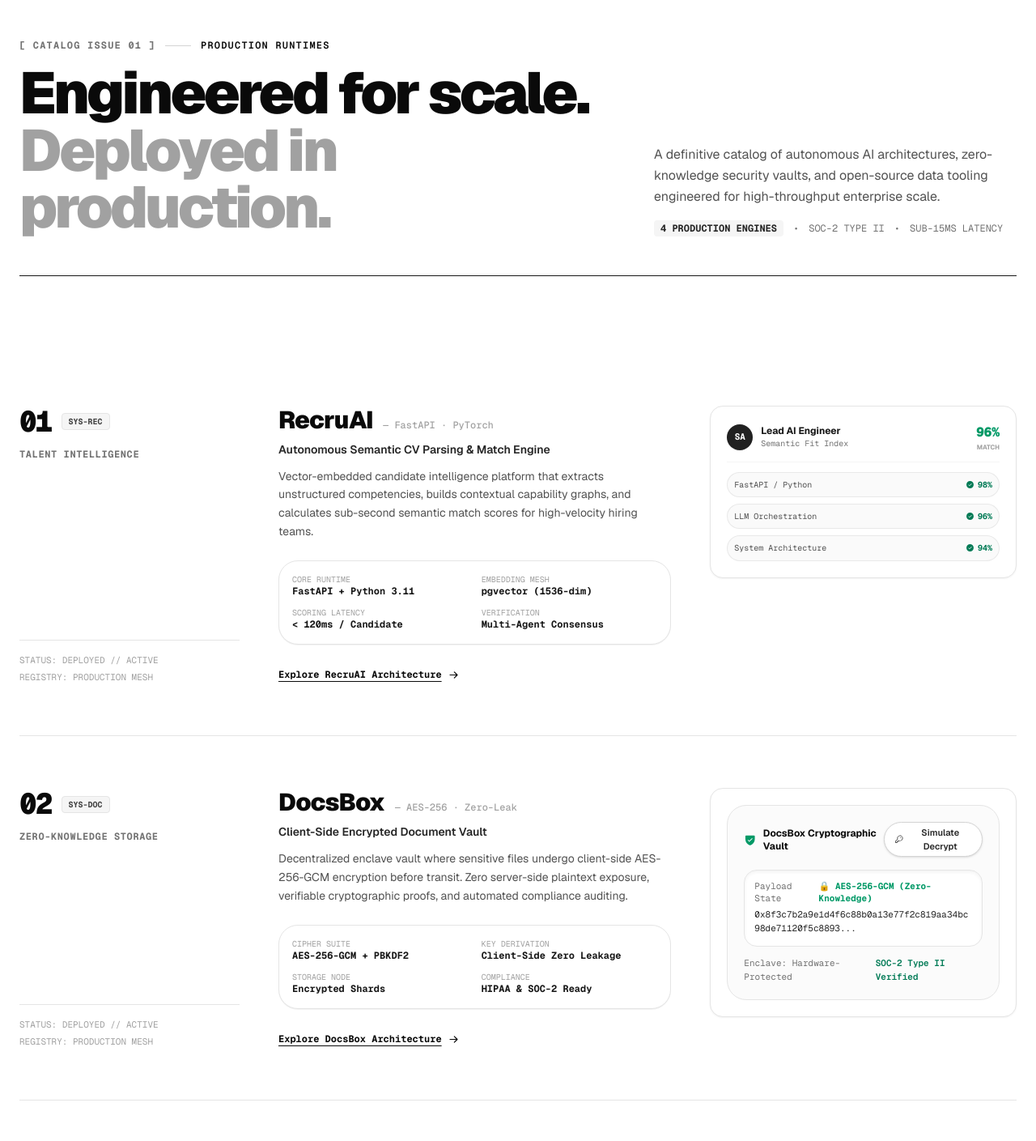
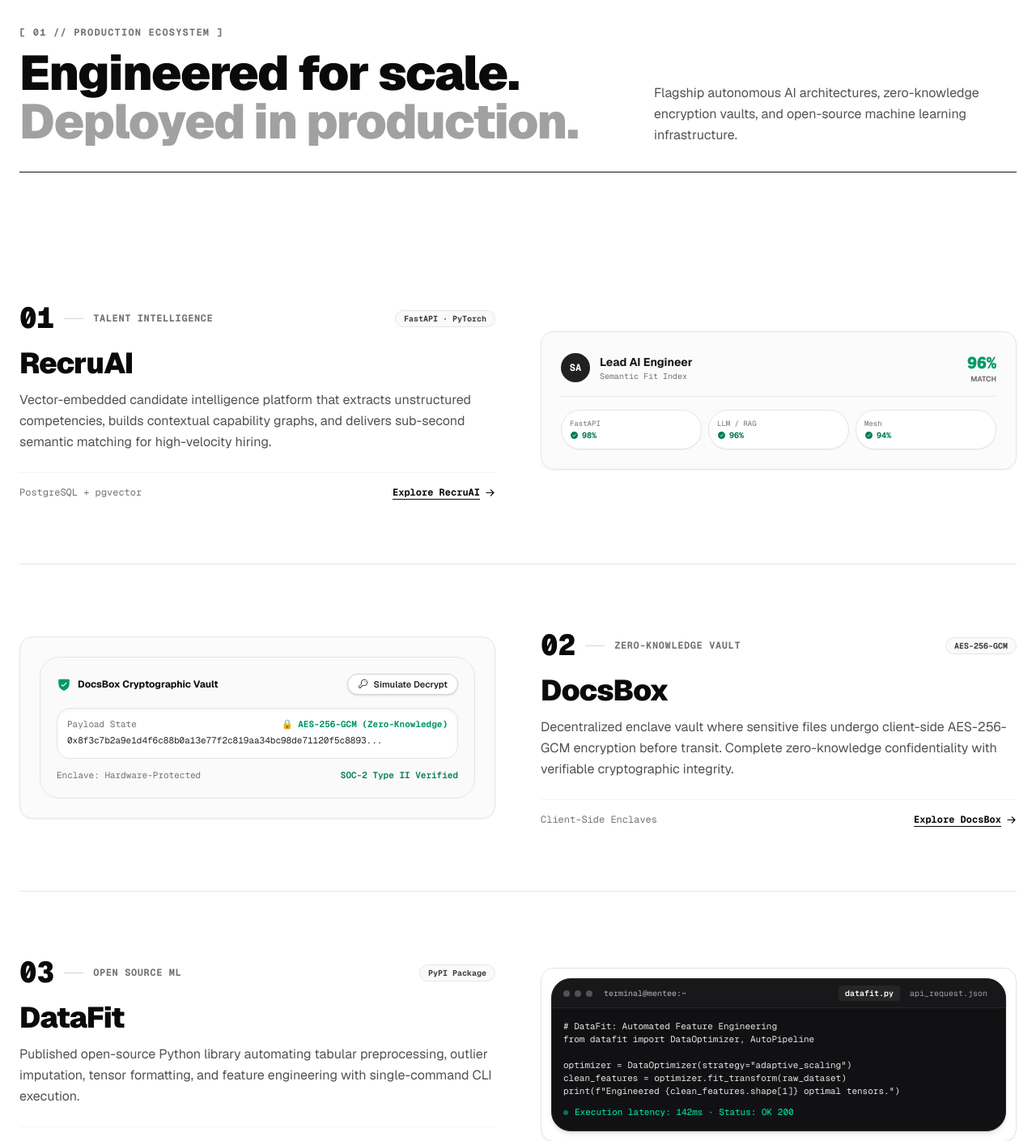
Before and after one commit to SayyadAdeel-a/mentee-landing-page, a Next.js app: page / in a window 1280 px wide. Shown: the part 880-2289 px from the top of the page at 81% size. Built offline with nearby package versions, Linux system fonts and the light colour scheme.

Commit message:
feat(products): implement minimal alternating zigzag editorial layout without boxed cards

```diff
--- a/src/components/ProductBento.tsx
+++ b/src/components/ProductBento.tsx
@@ -8,9 +8,8 @@ import {
   Eye,
   CheckCircle,
   ArrowRight,
-  Sparkle,
-  Pulse,
-  ArrowUpRight
+  ArrowUpRight,
+  Pulse
 } from "@phosphor-icons/react";
 import Link from "next/link";
 import { Reveal } from "@/components/Reveal";
@@ -20,248 +19,192 @@ import { SecurityVisualizer } from "@/components/ui/SecurityVisualizer";
 const products = [
   {
     index: "01",
-    code: "SYS-REC",
     title: "RecruAI",
     category: "Talent Intelligence",
-    tagline: "Autonomous Semantic CV Parsing & Match Engine",
     description:
-      "Vector-embedded candidate intelligence platform that extracts unstructured competencies, builds contextual capability graphs, and calculates sub-second semantic match scores for high-velocity hiring teams.",
-    specs: [
-      { label: "Core Runtime", value: "FastAPI + Python 3.11" },
-      { label: "Embedding Mesh", value: "pgvector (1536-dim)" },
-      { label: "Scoring Latency", value: "< 120ms / Candidate" },
-      { label: "Verification", value: "Multi-Agent Consensus" },
-    ],
+      "Vector-embedded candidate intelligence platform that extracts unstructured competencies, builds contextual capability graphs, and delivers sub-second semantic matching for high-velocity hiring.",
     badge: "FastAPI · PyTorch",
+    runtime: "PostgreSQL + pgvector",
     linkHref: "/products",
-    linkText: "Explore RecruAI Architecture",
+    linkText: "Explore RecruAI",
     previewType: "recruai",
   },
   {
     index: "02",
-    code: "SYS-DOC",
     title: "DocsBox",
-    category: "Zero-Knowledge Storage",
-    tagline: "Client-Side Encrypted Document Vault",
+    category: "Zero-Knowledge Vault",
     description:
-      "Decentralized enclave vault where sensitive files undergo client-side AES-256-GCM encryption before transit. Zero server-side plaintext exposure, verifiable cryptographic proofs, and automated compliance auditing.",
-    specs: [
-      { label: "Cipher Suite", value: "AES-256-GCM + PBKDF2" },
-      { label: "Key Derivation", value: "Client-Side Zero Leakage" },
-      { label: "Storage Node", value: "Encrypted Shards" },
-      { label: "Compliance", value: "HIPAA & SOC-2 Ready" },
-    ],
-    badge: "AES-256 · Zero-Leak",
+      "Decentralized enclave vault where sensitive files undergo client-side AES-256-GCM encryption before transit. Complete zero-knowledge confidentiality with verifiable cryptographic integrity.",
+    badge: "AES-256-GCM",
+    runtime: "Client-Side Enclaves",
     linkHref: "/products",
-    linkText: "Explore DocsBox Architecture",
+    linkText: "Explore DocsBox",
     previewType: "docsbox",
   },
   {
     index: "03",
-    code: "SYS-DAT",
     title: "DataFit",
-    category: "Open Source Tooling",
-    tagline: "Automated Tabular Cleaning & Tensor Formatting",
+    category: "Open Source ML",
     description:
-      "Published open-source Python library automating tabular data preprocessing. Handles missingness heuristics, tensor formatting, categorical encoding, and feature extraction with single-command CLI execution.",
-    specs: [
-      { label: "Distribution", value: "PyPI Package (v0.1.4)" },
-      { label: "Dependencies", value: "NumPy · Pandas · Sklearn" },
-      { label: "Installation", value: "pip install datafit" },
-      { label: "License", value: "Open-Source MIT" },
-    ],
-    badge: "PyPI · Open Source",
+      "Published open-source Python library automating tabular preprocessing, outlier imputation, tensor formatting, and feature engineering with single-command CLI execution.",
+    badge: "PyPI Package",
+    runtime: "pip install datafit",
     linkHref: "https://github.com/SyabAhmad/datafit",
-    linkText: "View GitHub Repository",
+    linkText: "View on GitHub",
     isExternal: true,
     previewType: "datafit",
   },
   {
     index: "04",
-    code: "SYS-VIS",
     title: "Vision Systems",
     category: "Edge Computer Vision",
-    tagline: "Real-Time Perimeter Telemetry & Spatial Inference",
     description:
-      "Distributed edge computer vision pipeline running real-time object tracking, spatial zoning, and low-latency perimeter security inference at 60 FPS on TensorRT and CUDA runtimes.",
-    specs: [
-      { label: "Model Backbone", value: "YOLOv8 + TensorRT" },
-      { label: "Frame Rate", value: "60 FPS Continuous" },
-      { label: "Inference Latency", value: "12.4ms Edge Runtime" },
-      { label: "Telemetry", value: "Real-Time MQTT Stream" },
-    ],
+      "Distributed computer vision telemetry pipeline executing real-time object tracking, spatial zoning, and edge perimeter alerting at 60 FPS on TensorRT runtimes.",
     badge: "YOLOv8 · TensorRT",
+    runtime: "CUDA Accelerated",
     linkHref: "/products",
-    linkText: "Explore Vision Architecture",
+    linkText: "Explore Vision",
     previewType: "vision",
   },
 ];
 
 export function ProductBento() {
   const [matchScore] = useState(96);
-  const [activeRow, setActiveRow] = useState<string>("01");
 
   return (
-    <section id="products" className="relative mx-auto max-w-7xl px-4 sm:px-6 py-20 sm:py-32 bg-white text-neutral-950">
-      {/* Editorial Section Header */}
-      <Reveal className="mb-16 sm:mb-24">
-        <div className="border-b border-neutral-900 pb-8 sm:pb-12">
-          <div className="flex flex-col md:flex-row md:items-end justify-between gap-6">
+    <section id="products" className="relative mx-auto max-w-7xl px-4 sm:px-6 py-20 sm:py-28 bg-white text-neutral-950">
+      {/* Minimal Editorial Section Header */}
+      <Reveal className="mb-16 sm:mb-20">
+        <div className="border-b border-neutral-900 pb-8">
+          <div className="flex flex-col md:flex-row md:items-end justify-between gap-4">
             <div>
-              <div className="flex items-center gap-3 mb-4 font-mono text-xs font-bold text-neutral-500 uppercase tracking-widest">
-                <span>[ CATALOG ISSUE 01 ]</span>
-                <span className="h-px w-8 bg-neutral-300" />
-                <span className="text-neutral-950 font-semibold">PRODUCTION RUNTIMES</span>
-              </div>
-              <h2 className="text-4xl sm:text-6xl md:text-7xl font-black tracking-tighter text-neutral-950 leading-[0.98]">
+              <p className="font-mono text-xs font-bold uppercase tracking-widest text-neutral-500 mb-3">
+                [ 01 // PRODUCTION ECOSYSTEM ]
+              </p>
+              <h2 className="text-3xl sm:text-5xl md:text-6xl font-black tracking-tight text-neutral-950">
                 Engineered for scale.<br />
                 <span className="text-neutral-400">Deployed in production.</span>
               </h2>
             </div>
-
-            <div className="max-w-md">
-              <p className="text-sm sm:text-base text-neutral-600 font-normal leading-relaxed">
-                A definitive catalog of autonomous AI architectures, zero-knowledge security vaults, and open-source data tooling engineered for high-throughput enterprise scale.
+            <p className="max-w-md text-sm sm:text-base text-neutral-600 font-normal leading-relaxed">
+              Flagship autonomous AI architectures, zero-knowledge encryption vaults, and open-source machine learning infrastructure.
             </p>
-              <div className="mt-4 flex flex-wrap items-center gap-3 font-mono text-xs text-neutral-500">
-                <span className="rounded bg-neutral-100 px-2 py-0.5 text-neutral-800 font-bold">4 PRODUCTION ENGINES</span>
-                <span>•</span>
-                <span>SOC-2 TYPE II</span>
-                <span>•</span>
-                <span>SUB-15MS LATENCY</span>
-              </div>
-            </div>
           </div>
         </div>
       </Reveal>
 
-      {/* Full Editorial Horizontal Stacked Rows */}
+      {/* Zigzag Alternating Editorial Horizontal Rows */}
       <div className="divide-y divide-neutral-200 border-b border-neutral-200">
-        {products.map((p, idx) => (
-          <Reveal key={p.index} delay={idx * 0.1}>
+        {products.map((p, idx) => {
+          const isReversed = idx % 2 === 1;
+
+          return (
+            <Reveal key={p.index} delay={0.1}>
+              <div className="py-14 sm:py-20">
+                <div className="grid grid-cols-1 lg:grid-cols-12 gap-8 lg:gap-14 items-center">
+
+                  {/* Left Column in Normal / Right Column in Reversed */}
                   <div
-              onMouseEnter={() => setActiveRow(p.index)}
-              className={`group py-12 sm:py-16 transition-colors duration-300 ${
-                activeRow === p.index ? "bg-neutral-50/50" : "bg-white"
-              } -mx-4 sm:-mx-6 px-4 sm:px-6`}
+                    className={`lg:col-span-6 flex flex-col justify-center ${
+                      isReversed ? "lg:order-2" : "lg:order-1"
+                    }`}
                   >
-              <div className="grid grid-cols-1 lg:grid-cols-12 gap-8 lg:gap-12 items-start">
-                {/* Column 1: Editorial Index & Tag (lg: 3 cols) */}
-                <div className="lg:col-span-3 flex flex-col justify-between h-full">
-                  <div>
-                    <div className="flex items-center gap-3 mb-3">
-                      <span className="text-3xl sm:text-4xl font-black font-mono tracking-tighter text-neutral-950">
+                    <div className="flex items-center gap-3 mb-4">
+                      <span className="text-3xl sm:text-4xl font-mono font-black text-neutral-950">
                         {p.index}
                       </span>
-                      <span className="rounded border border-neutral-200 bg-neutral-100 px-2 py-0.5 text-[10px] font-mono font-bold text-neutral-700 uppercase">
-                        {p.code}
+                      <span className="h-px w-6 bg-neutral-300" />
+                      <span className="font-mono text-xs font-bold uppercase tracking-wider text-neutral-500">
+                        {p.category}
+                      </span>
+                      <span className="ml-auto rounded-full border border-neutral-200 bg-neutral-50 px-2.5 py-0.5 text-[10px] font-mono font-bold text-neutral-700">
+                        {p.badge}
                       </span>
                     </div>
 
-                    <p className="font-mono text-xs font-bold uppercase tracking-wider text-neutral-500">
-                      {p.category}
-                    </p>
-                  </div>
-
-                  <div className="hidden lg:block mt-12 pt-4 border-t border-neutral-200 font-mono text-[11px] text-neutral-400 space-y-1">
-                    <p>STATUS: DEPLOYED // ACTIVE</p>
-                    <p>REGISTRY: PRODUCTION MESH</p>
-                  </div>
-                </div>
-
-                {/* Column 2: Editorial Details & Specs (lg: 5 cols) */}
-                <div className="lg:col-span-5 flex flex-col justify-between">
-                  <div>
-                    <div className="flex items-baseline gap-3 mb-2">
-                      <h3 className="text-2xl sm:text-3xl font-black tracking-tight text-neutral-950">
+                    <h3 className="text-2xl sm:text-4xl font-black tracking-tight text-neutral-950 mb-3">
                       {p.title}
                     </h3>
-                      <span className="font-mono text-xs text-neutral-400 font-medium">
-                        — {p.badge}
-                      </span>
-                    </div>
 
-                    <p className="text-sm font-semibold text-neutral-800 mb-3">
-                      {p.tagline}
+                    <p className="text-sm sm:text-base text-neutral-600 leading-relaxed font-normal mb-6">
+                      {p.description}
                     </p>
 
-                    <p className="text-xs sm:text-sm text-neutral-600 leading-relaxed font-normal mb-6">
-                      {p.description}
-                    </p>
-                  </div>
+                    <div className="flex items-center justify-between pt-4 border-t border-neutral-100">
+                      <span className="font-mono text-xs text-neutral-500">
+                        {p.runtime}
+                      </span>
 
-                  {/* Technical Specifications Table */}
-                  <div className="rounded-xl border border-neutral-200 bg-white p-4 shadow-2xs">
-                    <div className="grid grid-cols-2 gap-y-3 gap-x-4 text-xs font-mono">
-                      {p.specs.map((s) => (
-                        <div key={s.label}>
-                          <span className="text-neutral-400 block text-[10px] uppercase">{s.label}</span>
-                          <span className="text-neutral-900 font-bold text-[11px] sm:text-xs">{s.value}</span>
-                        </div>
-                      ))}
-                    </div>
-                  </div>
-
-                  {/* Editorial Link Action */}
-                  <div className="mt-6">
                       {p.isExternal ? (
                         <a
                           href={p.linkHref}
                           target="_blank"
                           rel="noopener noreferrer"
-                        className="group/btn inline-flex items-center gap-2 font-mono text-xs font-bold text-neutral-950 hover:text-neutral-700 transition-colors"
+                          className="group/btn inline-flex items-center gap-1.5 font-mono text-xs font-bold text-neutral-950 hover:text-neutral-700 transition-colors"
                         >
                           <span className="underline underline-offset-4">{p.linkText}</span>
-                        <ArrowUpRight size={13} weight="bold" className="transition-transform group-hover/btn:translate-x-0.5 group-hover/btn:-translate-y-0.5" />
+                          <ArrowUpRight
+                            size={13}
+                            weight="bold"
+                            className="transition-transform group-hover/btn:translate-x-0.5 group-hover/btn:-translate-y-0.5"
+                          />
                         </a>
                       ) : (
                         <Link
                           href={p.linkHref}
-                        className="group/btn inline-flex items-center gap-2 font-mono text-xs font-bold text-neutral-950 hover:text-neutral-700 transition-colors"
+                          className="group/btn inline-flex items-center gap-1.5 font-mono text-xs font-bold text-neutral-950 hover:text-neutral-700 transition-colors"
                         >
                           <span className="underline underline-offset-4">{p.linkText}</span>
-                        <ArrowRight size={13} weight="bold" className="transition-transform group-hover/btn:translate-x-1" />
+                          <ArrowRight
+                            size={13}
+                            weight="bold"
+                            className="transition-transform group-hover/btn:translate-x-1"
+                          />
                         </Link>
                       )}
                     </div>
                   </div>
 
-                {/* Column 3: Live Interactive Preview Widget (lg: 4 cols) */}
-                <div className="lg:col-span-4">
+                  {/* Interactive Visualizer Preview Component (Opposite side) */}
+                  <div
+                    className={`lg:col-span-6 ${
+                      isReversed ? "lg:order-1" : "lg:order-2"
+                    }`}
+                  >
                     {p.previewType === "recruai" && (
-                    <div className="rounded-2xl border border-neutral-200 bg-white p-4 sm:p-5 shadow-xs">
-                      <div className="flex items-center justify-between border-b border-neutral-100 pb-3 mb-3">
-                        <div className="flex items-center gap-2.5">
-                          <div className="flex h-8 w-8 items-center justify-center rounded-full bg-[#212121] text-[11px] font-mono font-bold text-white shadow-2xs">
+                      <div className="rounded-2xl border border-neutral-200 bg-neutral-50/70 p-5 sm:p-6 shadow-xs">
+                        <div className="flex items-center justify-between border-b border-neutral-200/80 pb-3.5 mb-4">
+                          <div className="flex items-center gap-3">
+                            <div className="flex h-9 w-9 items-center justify-center rounded-full bg-[#212121] text-xs font-mono font-bold text-white shadow-2xs">
                               SA
                             </div>
                             <div>
-                            <p className="text-xs font-bold text-neutral-900">Lead AI Engineer</p>
+                              <p className="text-xs sm:text-sm font-bold text-neutral-900">Lead AI Engineer</p>
                               <p className="text-[10px] text-neutral-500 font-mono">Semantic Fit Index</p>
                             </div>
                           </div>
                           <div className="text-right">
-                          <span className="text-base font-black text-emerald-600 font-mono">{matchScore}%</span>
-                          <p className="text-[8px] text-neutral-400 font-bold uppercase">MATCH</p>
+                            <span className="text-lg sm:text-xl font-black text-emerald-600 font-mono">{matchScore}%</span>
+                            <p className="text-[9px] text-neutral-500 font-bold uppercase">MATCH</p>
                           </div>
                         </div>
 
-                      <div className="space-y-2 text-xs">
-                        <div className="flex items-center justify-between rounded-lg bg-neutral-50 p-2 border border-neutral-200/80 font-mono text-[10px]">
-                          <span className="text-neutral-600">FastAPI / Python</span>
-                          <span className="text-emerald-700 font-bold flex items-center gap-1">
+                        <div className="grid grid-cols-3 gap-2 text-xs">
+                          <div className="rounded-xl bg-white p-2.5 border border-neutral-200 shadow-2xs font-mono text-[10px]">
+                            <span className="text-neutral-500 block text-[9px]">FastAPI</span>
+                            <span className="text-emerald-700 font-bold flex items-center gap-1 mt-0.5">
                               <CheckCircle size={11} weight="fill" /> 98%
                             </span>
                           </div>
-                        <div className="flex items-center justify-between rounded-lg bg-neutral-50 p-2 border border-neutral-200/80 font-mono text-[10px]">
-                          <span className="text-neutral-600">LLM Orchestration</span>
-                          <span className="text-emerald-700 font-bold flex items-center gap-1">
+                          <div className="rounded-xl bg-white p-2.5 border border-neutral-200 shadow-2xs font-mono text-[10px]">
+                            <span className="text-neutral-500 block text-[9px]">LLM / RAG</span>
+                            <span className="text-emerald-700 font-bold flex items-center gap-1 mt-0.5">
                               <CheckCircle size={11} weight="fill" /> 96%
                             </span>
                           </div>
-                        <div className="flex items-center justify-between rounded-lg bg-neutral-50 p-2 border border-neutral-200/80 font-mono text-[10px]">
-                          <span className="text-neutral-600">System Architecture</span>
-                          <span className="text-emerald-700 font-bold flex items-center gap-1">
+                          <div className="rounded-xl bg-white p-2.5 border border-neutral-200 shadow-2xs font-mono text-[10px]">
+                            <span className="text-neutral-500 block text-[9px]">Mesh</span>
+                            <span className="text-emerald-700 font-bold flex items-center gap-1 mt-0.5">
                               <CheckCircle size={11} weight="fill" /> 94%
                             </span>
                           </div>
@@ -270,28 +213,28 @@ export function ProductBento() {
                     )}
 
                     {p.previewType === "docsbox" && (
-                    <div className="rounded-2xl border border-neutral-200 bg-white p-4 sm:p-5 shadow-xs">
+                      <div className="rounded-2xl border border-neutral-200 bg-neutral-50/70 p-5 sm:p-6 shadow-xs">
                         <SecurityVisualizer />
                       </div>
                     )}
 
                     {p.previewType === "datafit" && (
-                    <div className="rounded-2xl border border-neutral-200 bg-white p-2 shadow-xs">
+                      <div className="rounded-2xl border border-neutral-200 bg-white p-3 shadow-xs">
                         <LiveTerminal />
                       </div>
                     )}
 
                     {p.previewType === "vision" && (
-                    <div className="overflow-hidden rounded-2xl border border-neutral-800 bg-[#111113] p-4 text-white font-mono shadow-md">
-                      <div className="flex items-center justify-between text-[11px] text-neutral-400 mb-3">
+                      <div className="overflow-hidden rounded-2xl border border-neutral-800 bg-[#111113] p-5 text-white font-mono shadow-md">
+                        <div className="flex items-center justify-between text-xs text-neutral-400 mb-3">
                           <span className="flex items-center gap-2 text-red-400 font-semibold">
                             <span className="h-2 w-2 animate-ping rounded-full bg-red-400" />
                             FEED_01 // 60 FPS
                           </span>
-                        <span className="text-emerald-400 text-[10px]">12.4ms LATENCY</span>
+                          <span className="text-emerald-400 text-[11px]">12.4ms LATENCY</span>
                         </div>
-                      <div className="rounded-xl bg-[#18181b] p-3 border border-neutral-800 flex flex-col justify-between h-24">
-                        <div className="inline-flex w-fit items-center gap-1.5 rounded bg-emerald-500/20 border border-emerald-500/40 px-2 py-0.5 text-[10px] text-emerald-300 font-bold">
+                        <div className="rounded-xl bg-[#18181b] p-4 border border-neutral-800 flex flex-col justify-between h-24">
+                          <div className="inline-flex w-fit items-center gap-1.5 rounded-md bg-emerald-500/20 border border-emerald-500/40 px-2.5 py-1 text-[10px] text-emerald-300 font-bold">
                             <Pulse size={12} weight="bold" />
                             <span>OBJECT: PERSON (0.97)</span>
                           </div>
@@ -303,10 +246,12 @@ export function ProductBento() {
                       </div>
                     )}
                   </div>
+
                 </div>
               </div>
             </Reveal>
-        ))}
+          );
+        })}
       </div>
     </section>
   );
```
Lines whose indentation alone changed are shown as unchanged.
